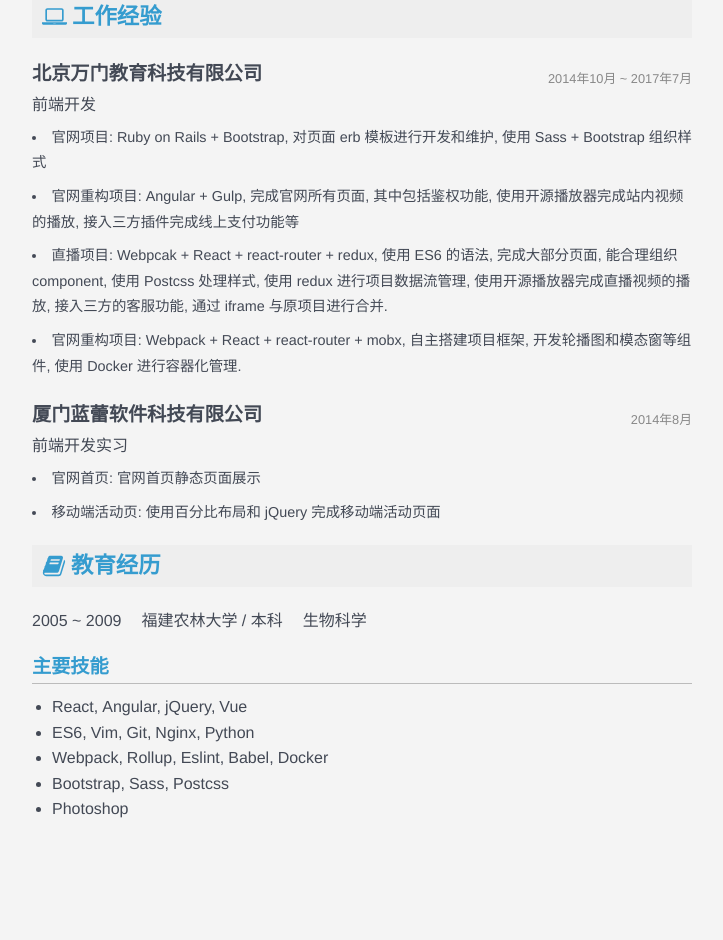
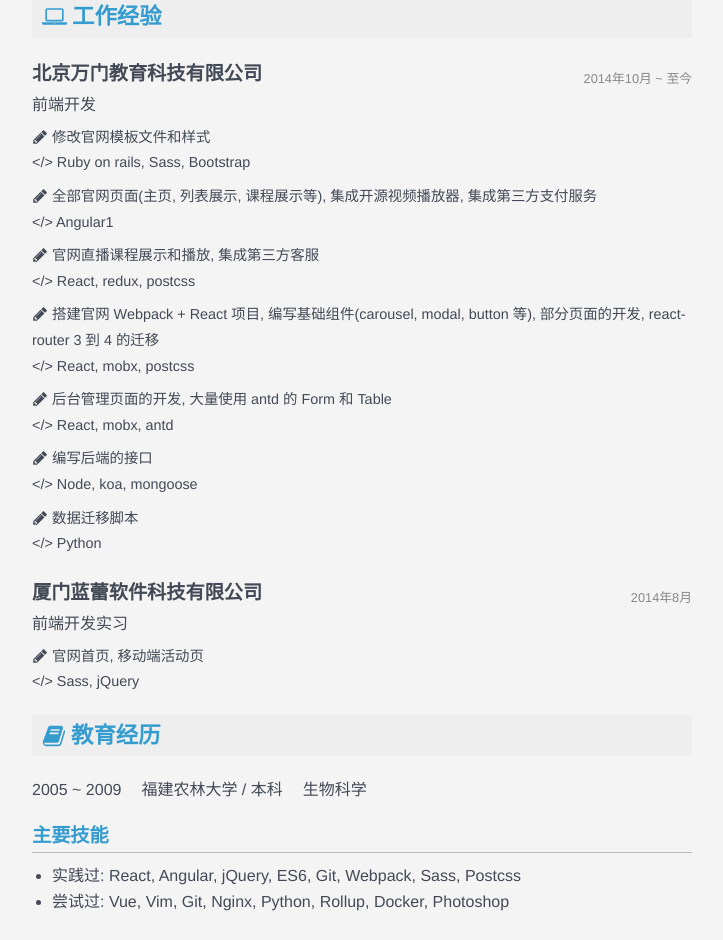
Before and after one commit to gino20/resume, a Vue app: page / in a window 1280 px wide. Shown: the part 320-1260 px from the top of the page, without its empty margins (278-1001 px from the left). Before the commit the page ends 1167 px from the top, so only its background shows below. Built offline with nearby package versions, Linux system fonts and the light colour scheme.

Commit message:
fix: update resume

```diff
--- a/src/components/Career.vue
+++ b/src/components/Career.vue
@@ -1,7 +1,7 @@
 <template>
   <section class="container">
     <header class="title">
-      <img class="icon" :src="laptop" alt="">
+      <img class="icon" :src="laptopIcon" alt="">
       <span>工作经验</span>
     </header>
     <div class="career" v-for="c in career">
@@ -12,7 +12,8 @@
       </div>
       <ul class="projects-list">
         <li class="project" v-for="project in c.projects">
-          {{project}}
+          <div class="mission"><img class="small-icon" :src="pencilIcon" alt=""> {{project.mission}}</div>
+          <div class="tech">&lt;/&gt; {{project.tech.join(', ')}}</div>
         </li>
       </ul>
     </div>
@@ -20,7 +21,8 @@
 </template>
 
 <script lang="ts">
-  import laptop from '../svg/laptop.svg';
+  import laptopIcon from '../svg/laptop.svg';
+  import pencilIcon from '../svg/pencil.svg';
   import constants from '../constants';
 
   const {
@@ -31,8 +33,9 @@
     name: 'career',
     data() {
       return {
-        laptop,
+        laptopIcon,
         career,
+        pencilIcon,
       }
     }
   }
@@ -91,7 +94,7 @@
   .projects-list {
     margin: 0;
     padding: 0;
-    list-style: inside;
+    list-style: none;
     line-height: 1.6rem;
   }
 
@@ -100,4 +103,10 @@
     font-size: .9rem;
   }
 
+  .small-icon {
+    width: 16px;
+    height: 16px;
+    vertical-align: text-bottom;
+    fill: #bbb;
+  }
 </style>
--- a/src/components/Skill.vue
+++ b/src/components/Skill.vue
@@ -3,10 +3,7 @@
     <header class="title">主要技能</header>
     <ul class="list">
       <li class="skill-pack" v-for="pack in skills">
-        <div class="skill" v-for="(skill, index) in pack">
-          <span>{{skill}}</span>
-          <span v-if="index !== pack.length - 1">, </span>
-        </div>
+        {{pack}}
       </li>
     </ul>
   </section>
@@ -46,9 +43,4 @@
   .skill-pack {
     line-height: 1.6rem;
   }
-
-  .skill {
-    display: inline-block;
-    margin-right: 4px;
-  }
 </style>
--- a/src/constants.ts
+++ b/src/constants.ts
@@ -29,18 +29,39 @@ export default {
   career: [
     {
       company: '北京万门教育科技有限公司',
-      during: '2014年10月 ~ 2017年7月',
+      during: '2014年10月 ~ 至今',
       post: '前端开发',
       homepage: 'www.wanmen.org',
       projects: [
-        `官网项目: Ruby on Rails + Bootstrap,
-        对页面 erb 模板进行开发和维护,
-        使用 Sass + Bootstrap 组织样式`,
-        `官网重构项目: Angular + Gulp,
-        完成官网所有页面, 其中包括鉴权功能, 使用开源播放器完成站内视频的播放, 接入三方插件完成线上支付功能等`,
-        `直播项目: Webpcak + React + react-router + redux, 使用 ES6 的语法, 完成大部分页面, 能合理组织 component, 使用 Postcss 处理样式,
-        使用 redux 进行项目数据流管理, 使用开源播放器完成直播视频的播放, 接入三方的客服功能, 通过 iframe 与原项目进行合并.`,
-        `官网重构项目: Webpack + React + react-router + mobx, 自主搭建项目框架, 开发轮播图和模态窗等组件, 使用 Docker 进行容器化管理.`,
+        {
+          mission: '修改官网模板文件和样式',
+          tech: ['Ruby on rails', 'Sass', 'Bootstrap'],
+        },
+        {
+          mission: '全部官网页面(主页, 列表展示, 课程展示等), 集成开源视频播放器, 集成第三方支付服务',
+          tech: ['Angular1'],
+        },
+        {
+          mission: '官网直播课程展示和播放, 集成第三方客服',
+          tech: ['React', 'redux', 'postcss'],
+        },
+        {
+          mission:
+            '搭建官网 Webpack + React 项目, 编写基础组件(carousel, modal, button 等), 部分页面的开发, react-router 3 到 4 的迁移',
+          tech: ['React', 'mobx', 'postcss'],
+        },
+        {
+          mission: '后台管理页面的开发, 大量使用 antd 的 Form 和 Table',
+          tech: ['React', 'mobx', 'antd'],
+        },
+        {
+          mission: '编写后端的接口',
+          tech: ['Node', 'koa', 'mongoose'],
+        },
+        {
+          mission: '数据迁移脚本',
+          tech: ['Python'],
+        },
       ],
     },
     {
@@ -48,14 +69,48 @@ export default {
       during: '2014年8月',
       post: '前端开发实习',
       homepage: 'jdxx.jd-dian.com/indexPC.html',
-      projects: ['官网首页: 官网首页静态页面展示', '移动端活动页: 使用百分比布局和 jQuery 完成移动端活动页面'],
+      projects: [
+        {
+          mission: '官网首页, 移动端活动页',
+          tech: ['Sass', 'jQuery'],
+        },
+      ],
+    },
+  ],
+  projects: [
+    {
+      mission: '修改官网模板文件和样式',
+      tech: ['Ruby on rails', 'Sass', 'Bootstrap'],
+    },
+    {
+      mission: '全部官网页面(主页, 列表展示, 课程展示等), 集成开源视频播放器, 集成第三方支付服务',
+      tech: ['Angular1'],
+    },
+    {
+      mission: '官网直播课程展示和播放, 集成第三方客服',
+      tech: ['React', 'redux', 'postcss'],
+    },
+    {
+      mission:
+        '搭建官网 Webpack + React 项目, 编写基础组件(carousel, modal, button 等), 部分页面的开发, react-router 3 到 4 的迁移',
+      tech: ['React', 'mobx', 'postcss'],
+    },
+    {
+      mission: '后台管理页面的开发, 大量使用 antd 的 Form 和 Table',
+      tech: ['React', 'mobx', 'antd'],
+    },
+    {
+      mission: '编写后端的接口',
+      tech: ['nodejs', 'koa', 'mongoose'],
+    },
+    {
+      mission: '数据迁移脚本',
+      tech: ['Python'],
     },
   ],
   skills: [
-    ['React', 'Angular', 'jQuery', 'Vue'],
-    ['ES6', 'Vim', 'Git', 'Nginx', 'Python'],
-    ['Webpack', 'Rollup', 'Eslint', 'Babel', 'Docker'],
-    ['Bootstrap', 'Sass', 'Postcss'],
-    ['Photoshop'],
+    '实践过: React, Angular, jQuery, ES6, Git, Webpack, Sass, Postcss',
+    '尝试过: Vue, Vim, Git, Nginx, Python, Rollup, Docker, Photoshop',
   ],
+  brief: ['喜欢学习新技术, '],
 };
```
Also changed, not shown: src/svg/pencil.svg (added), 3 other files (tests, documents, lock files or other folders).
